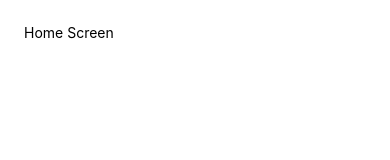
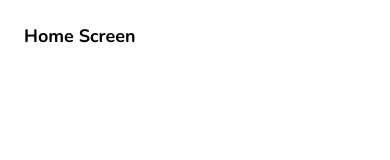
Before and after one commit to geeekgod/Review_App_Game_Zone, a React Native app: screen / in a window 390 px wide. Shown: the top 160 px of the page. Built offline with nearby package versions, Linux system fonts and the light colour scheme.

Commit message:
Added fonts in Home Screen

```diff
--- a/screens/Home.js
+++ b/screens/Home.js
@@ -4,7 +4,7 @@
 const Home = () => {
     return (
         <View style={styles.container}>
-            <Text>Home Screen</Text>
+            <Text style={styles.titleText}>Home Screen</Text>
         </View>
     );
 }
@@ -12,6 +12,10 @@
 const styles = StyleSheet.create({
     container: {
         padding: 24,
+    },
+    titleText:{
+        fontFamily:'nunito-bold',
+        fontSize:18
     }
 })
 
```
